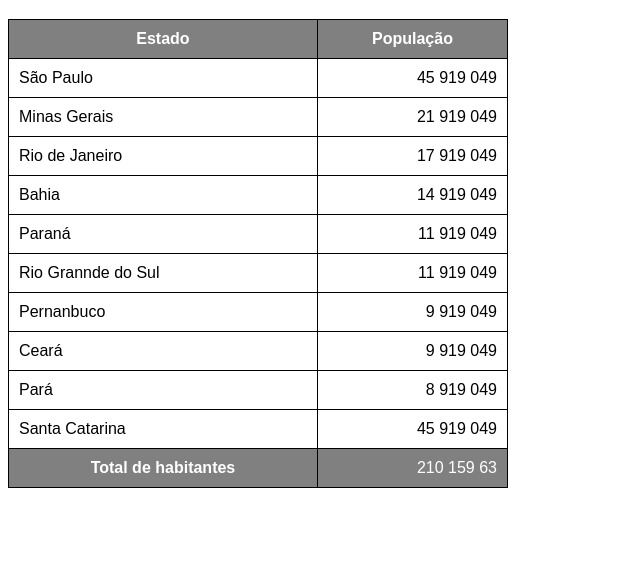
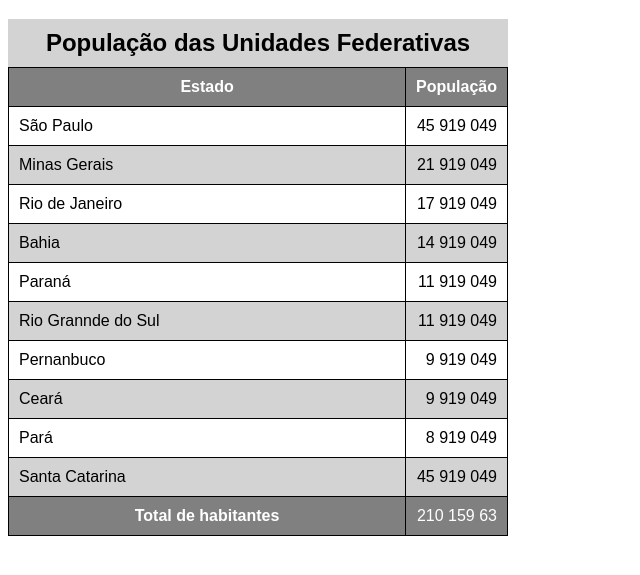
Before and after one commit to aylavaladao/html-css, a plain HTML site: page exercicios/ex019/tabela002.html in a window 1280 px wide. Shown: the part 61-636 px from the top of the page, without its empty margins (0-640 px from the left). Drawn offline with Linux system fonts and the light colour scheme.

Commit message:
atualizei a tabela 002

```diff
--- a/exercicios/ex019/tabela002.html
+++ b/exercicios/ex019/tabela002.html
@@ -11,14 +11,30 @@
         table {
             width: 500px;
             border-collapse: collapse;
+            position: relative;
         }
         td, th {
             border: 1px solid black;
             padding: 10px;
         }
+        caption {
+            font-size: 1.5em;
+            font-weight: bold;
+            padding: 10px;
+            background-color: lightgray;
+        }
         thead, tfoot {
             background-color: grey;
             color: white;
+        }
+        thead > tr > th {
+            position: sticky;
+            top: -1;
+            background-color:grey;
+
+        }
+        tbody > tr:nth-child(2n) {
+            background-color: lightgray;
         }
         td.num {
             text-align: right;
@@ -39,10 +55,11 @@
                 TR. TD, TH
     -->
     <table>
+        <caption>População das Unidades Federativas</caption>
         <thead>
             <tr>
-                <th>Estado</th>
-                <th>População</th>
+                <th scope="col">Estado</th>
+                <th scope="col" style="width: 50px;">População</th>
             </tr>
         </thead>
         <tbody>
@@ -89,7 +106,7 @@
 
         </tbody>
         <tfoot>
-            <th>Total de habitantes</th>
+            <th scope="row">Total de habitantes</th>
             <td class="num">210 159 63</td>
         </tfoot>
     </table>
```
